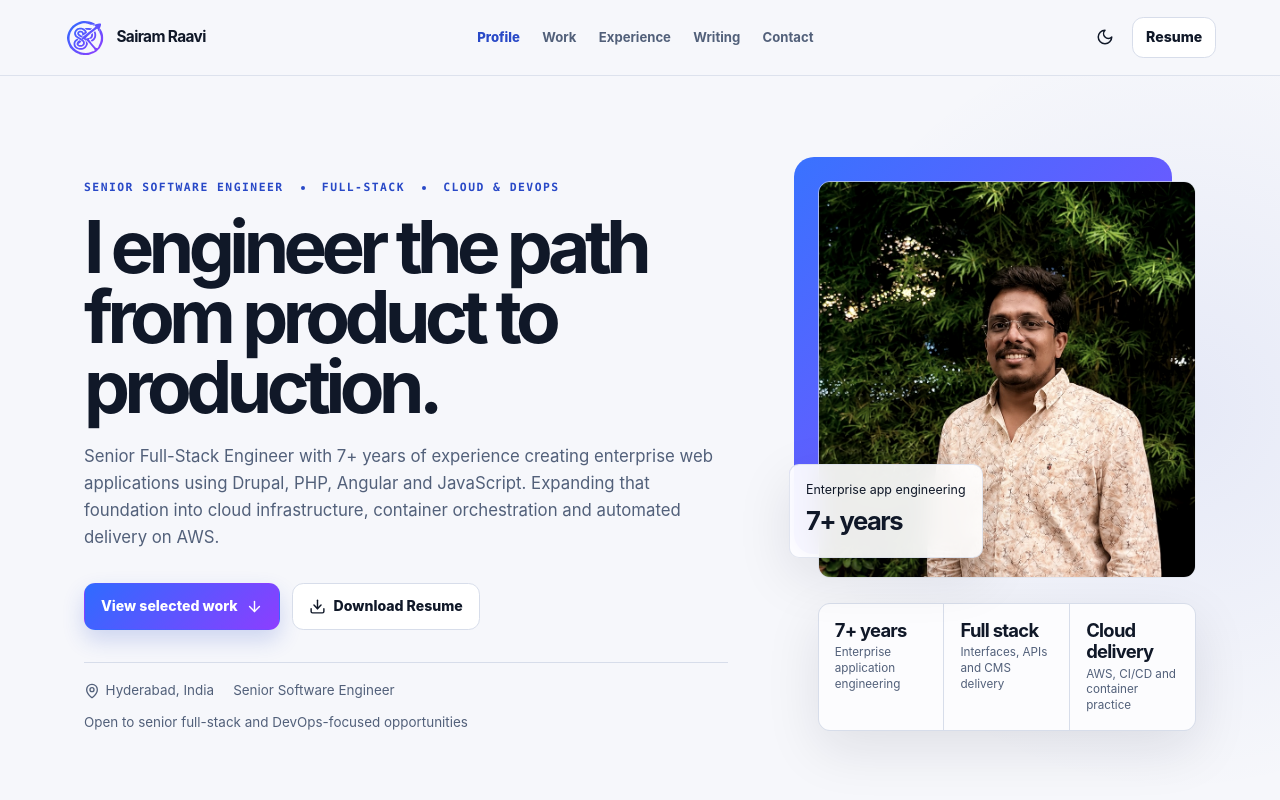
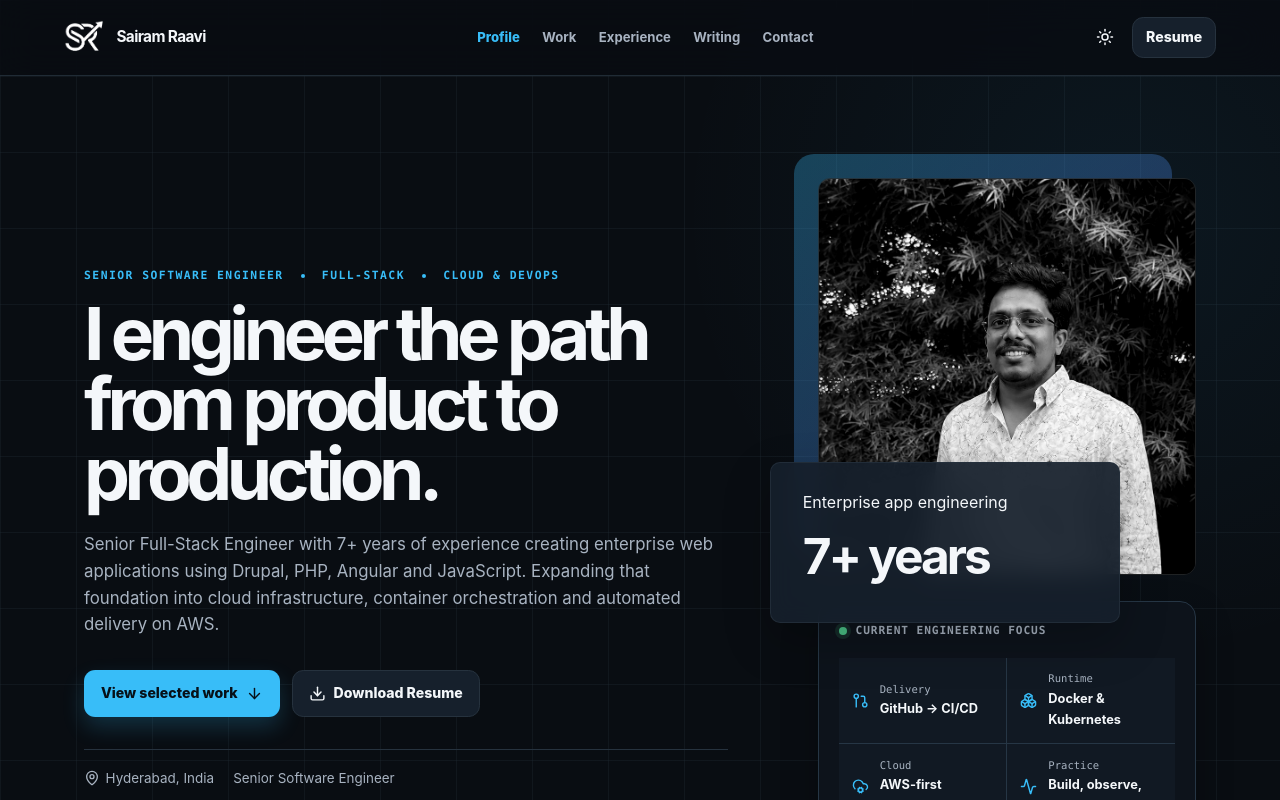
Before and after one commit to sairamraavi/sairamraavi.github.io, a Next.js app: page / in a window 1280 px wide. Shown: the top 800 px of the page. Built offline with nearby package versions, Linux system fonts and the light colour scheme.

Commit message:
feat: complete portfolio theme refresh

```diff
--- a/src/app/brand.css
+++ b/src/app/brand.css
@@ -9,6 +9,9 @@
   width: 42px;
   height: 36px;
   object-fit: contain;
+}
+[data-theme="dark"] .brand img {
+  filter: brightness(0) invert(1);
 }
 .brand-name {
   font-family: var(--font-display);
--- a/src/app/contact.css
+++ b/src/app/contact.css
@@ -38,7 +38,7 @@
 
 .contact-card {
   border: 1px solid var(--line);
-  border-radius: 0.75rem;
+  border-radius: 1rem;
   background: color-mix(in srgb, var(--panel) 92%, transparent);
   box-shadow: var(--shadow);
   padding: clamp(1.35rem, 3vw, 2.6rem);
--- a/src/app/globals.css
+++ b/src/app/globals.css
@@ -2,45 +2,46 @@
 @import url("./ui.css");
 
 :root {
-  --background: #f6f7fb;
-  --background-secondary: #eceff7;
-  --surface: #fcfcfe;
+  --background: #f4f7fa;
+  --background-secondary: #e9eff4;
+  --surface: #ffffff;
   --surface-elevated: #ffffff;
-  --surface-hover: #eceff7;
-  --border: #d7ddea;
-  --border-subtle: #d7ddea;
-  --text-primary: #101828;
-  --text-secondary: #52607a;
-  --text-muted: #52607a;
-  --brand-primary: #2949c7;
-  --brand-hover: #1e3aa8;
-  --brand-soft: #eceff7;
-  --brand-border: #d7ddea;
-  --success: #087b62;
-  --warning: #b54708;
-  --error: #b42318;
-  --info: #175cd3;
-  --focus: #2f6bff;
-  --code-bg: #0b1422;
-  --code-surface: #111f32;
-  --code-border: #263b5c;
-  --code-text: #eaf2ff;
-  --code-muted: #aebed4;
-  --bg: #f6f7fb;
-  --panel: #fcfcfe;
+  --surface-hover: #eef5f8;
+  --border: #d7e0e7;
+  --border-subtle: #e7edf1;
+  --text-primary: #16212b;
+  --text-secondary: #4c5d6d;
+  --text-muted: #718096;
+  --brand-primary: #087eaf;
+  --brand-hover: #056a94;
+  --brand-soft: #e1f5fc;
+  --brand-border: #a9dff3;
+  --success: #18794e;
+  --warning: #a96513;
+  --error: #b93838;
+  --info: #087eaf;
+  --focus: #087eaf;
+  --code-bg: #0d131b;
+  --code-surface: #111923;
+  --code-border: #263645;
+  --code-text: #f4f7fa;
+  --code-muted: #a8b3c1;
+  --footer-bg: #111923;
+  --bg: #f4f7fa;
+  --panel: #ffffff;
   --panel-raised: #ffffff;
-  --soft: #eceff7;
-  --ink: #101828;
-  --muted: #52607a;
-  --line: #d7ddea;
-  --accent: #2949c7;
-  --accent-strong: #1e3aa8;
-  --accent-start: #2f6bff;
-  --accent-end: #8c3eff;
+  --soft: #e9eff4;
+  --ink: #16212b;
+  --muted: #4c5d6d;
+  --line: #d7e0e7;
+  --accent: #087eaf;
+  --accent-strong: #056a94;
+  --accent-start: #38bdf8;
+  --accent-end: #6366f1;
   --on-accent: #ffffff;
   --gradient: linear-gradient(135deg, var(--accent-start), var(--accent-end));
-  --shadow: 0 18px 54px rgb(16 24 40 / 10%);
-  --font-display: "Geist Sans", Inter, ui-sans-serif, system-ui, sans-serif;
+  --shadow: 0 16px 42px rgb(15 31 44 / 9%);
+  --font-display: Manrope, Inter, ui-sans-serif, system-ui, sans-serif;
   --font-body:
     Inter, ui-sans-serif, system-ui, -apple-system, BlinkMacSystemFont,
     "Segoe UI", sans-serif;
@@ -50,44 +51,45 @@
 }
 
 html[data-theme="dark"] {
-  --background: #0b1020;
-  --background-secondary: #202d48;
-  --surface: #121a2d;
-  --surface-elevated: #18233b;
-  --surface-hover: #202d48;
-  --border: #2d3a55;
-  --border-subtle: #2d3a55;
-  --text-primary: #f4f7ff;
-  --text-secondary: #b5c0d8;
-  --text-muted: #b5c0d8;
-  --brand-primary: #89a8ff;
-  --brand-hover: #b7c8ff;
-  --brand-soft: #202d48;
-  --brand-border: #2d3a55;
-  --success: #3dd6b1;
-  --warning: #ffc24b;
-  --error: #ff7a7a;
-  --info: #84b7ff;
-  --focus: #b7c8ff;
-  --code-bg: #0b1422;
-  --code-surface: #111f32;
-  --code-border: #233653;
-  --code-text: #e8f1ff;
-  --code-muted: #aebed4;
-  --bg: #0b1020;
-  --panel: #121a2d;
-  --panel-raised: #18233b;
-  --soft: #202d48;
-  --ink: #f4f7ff;
-  --muted: #b5c0d8;
-  --line: #2d3a55;
-  --accent: #89a8ff;
-  --accent-strong: #b7c8ff;
-  --accent-start: #5c8cff;
-  --accent-end: #a872ff;
-  --on-accent: #0b1020;
+  --background: #090d12;
+  --background-secondary: #0d131b;
+  --surface: #111923;
+  --surface-elevated: #16202c;
+  --surface-hover: #16202c;
+  --border: #26323e;
+  --border-subtle: #1a2530;
+  --text-primary: #f4f7fa;
+  --text-secondary: #a8b3c1;
+  --text-muted: #718096;
+  --brand-primary: #38bdf8;
+  --brand-hover: #67d0fa;
+  --brand-soft: #0d2e3e;
+  --brand-border: #195875;
+  --success: #4bc488;
+  --warning: #e0a13a;
+  --error: #e36d6d;
+  --info: #67d0fa;
+  --focus: #67d0fa;
+  --code-bg: #0d131b;
+  --code-surface: #111923;
+  --code-border: #263645;
+  --code-text: #f4f7fa;
+  --code-muted: #a8b3c1;
+  --footer-bg: #0d131b;
+  --bg: #090d12;
+  --panel: #111923;
+  --panel-raised: #16202c;
+  --soft: #0d131b;
+  --ink: #f4f7fa;
+  --muted: #a8b3c1;
+  --line: #26323e;
+  --accent: #38bdf8;
+  --accent-strong: #67d0fa;
+  --accent-start: #38bdf8;
+  --accent-end: #6366f1;
+  --on-accent: #071018;
   --gradient: linear-gradient(135deg, var(--accent-start), var(--accent-end));
-  --shadow: 0 20px 54px rgb(0 0 0 / 28%);
+  --shadow: 0 18px 48px rgb(0 0 0 / 24%);
 }
 
 * {
@@ -101,11 +103,25 @@ body {
   overflow-x: hidden;
   background:
     radial-gradient(
-      circle at 92% 4%,
-      color-mix(in srgb, var(--accent) 8%, transparent),
-      transparent 24rem
+      circle at 88% 2%,
+      color-mix(in srgb, var(--accent) 6%, transparent),
+      transparent 28rem
+    ),
+    linear-gradient(
+      color-mix(in srgb, var(--line) 26%, transparent) 1px,
+      transparent 1px
+    ),
+    linear-gradient(
+      90deg,
+      color-mix(in srgb, var(--line) 26%, transparent) 1px,
+      transparent 1px
     ),
     var(--bg);
+  background-size:
+    auto,
+    76px 76px,
+    76px 76px,
+    auto;
   color: var(--ink);
   font-family: var(--font-body);
   line-height: 1.6;
@@ -219,13 +235,13 @@ textarea:focus-visible {
 }
 .button.primary {
   border-color: transparent;
-  background: var(--gradient);
+  background: var(--accent);
   color: var(--on-accent);
   box-shadow: 0 10px 22px color-mix(in srgb, var(--accent) 20%, transparent);
 }
 .button.primary:hover {
   border-color: transparent;
-  filter: saturate(1.1);
+  background: var(--accent-strong);
 }
 
 .section {
@@ -264,14 +280,14 @@ h3 {
 h1 {
   margin: 0.95rem 0 1.35rem;
   font-size: clamp(3rem, 5.7vw, 5.75rem);
-  font-weight: 750;
+  font-weight: 700;
   letter-spacing: -0.075em;
   line-height: 0.96;
 }
 h2 {
   margin: 0 0 1.25rem;
   font-size: clamp(2rem, 3.7vw, 3.5rem);
-  font-weight: 720;
+  font-weight: 680;
   letter-spacing: -0.06em;
   line-height: 1.02;
 }
@@ -330,12 +346,12 @@ h3 {
   position: relative;
   display: grid;
   align-content: center;
-  gap: 1rem;
+  gap: 3.5rem;
 }
 .portrait-wrap {
   position: relative;
   isolation: isolate;
-  max-width: 470px;
+  max-width: 560px;
   margin-left: auto;
 }
 .portrait-wrap::before {
@@ -345,7 +361,7 @@ h3 {
   border-radius: 1.25rem;
   background: var(--gradient);
   content: "";
-  opacity: 0.95;
+  opacity: 0.3;
 }
 .portrait-wrap img {
   display: block;
@@ -353,26 +369,26 @@ h3 {
   height: auto;
   border: 1px solid color-mix(in srgb, var(--line) 65%, transparent);
   border-radius: 0.75rem;
-  filter: grayscale(32%) contrast(1.04);
+  filter: grayscale(100%) contrast(1.05);
 }
 .portrait-note {
   position: absolute;
-  bottom: 1.25rem;
-  left: -1.8rem;
-  min-width: 150px;
+  bottom: -3rem;
+  left: -3rem;
+  min-width: min(350px, calc(100% - 1rem));
   border: 1px solid color-mix(in srgb, var(--line) 75%, transparent);
   border-radius: 0.625rem;
   background: color-mix(in srgb, var(--panel-raised) 92%, transparent);
   box-shadow: var(--shadow);
-  font-size: 0.78rem;
-  padding: 0.9rem 1rem;
+  font-size: 1rem;
+  padding: 1.65rem 2rem;
   backdrop-filter: blur(12px);
 }
 .portrait-note b {
   display: block;
   margin-top: 0.1rem;
   font-family: var(--font-display);
-  font-size: 1.6rem;
+  font-size: clamp(2.25rem, 4vw, 3.1rem);
   letter-spacing: -0.06em;
 }
 .proof-strip {
@@ -464,7 +480,7 @@ li {
   min-height: 228px;
   flex-direction: column;
   border: 1px solid var(--line);
-  border-radius: 0.75rem;
+  border-radius: 1rem;
   background: color-mix(in srgb, var(--panel) 90%, transparent);
   padding: 1.45rem;
   transition:
@@ -492,17 +508,47 @@ li {
   line-height: 1.55;
 }
 .featured-projects {
-  margin-top: 2rem;
+  margin-top: 2.75rem;
+}
+.supporting-projects {
+  margin-top: 4rem;
+}
+.project-group-heading {
+  display: flex;
+  align-items: baseline;
+  justify-content: space-between;
+  gap: 1.5rem;
+  margin-bottom: 1.25rem;
+  padding-bottom: 0.85rem;
+  border-bottom: 1px solid var(--border-subtle);
+}
+.project-group-heading span {
+  color: var(--ink);
+  font-family: var(--font-mono);
+  font-size: 0.74rem;
+  font-weight: 800;
+  letter-spacing: 0.08em;
+  text-transform: uppercase;
+}
+.project-group-heading p {
+  margin: 0;
+  color: var(--muted);
+  font-size: 0.82rem;
 }
 .featured {
   display: grid;
   grid-template-columns: 90px minmax(0, 1fr);
   gap: 1.5rem;
-  border-top: 1px solid var(--line);
-  padding: 2.4rem 0;
+  border: 1px solid var(--line);
+  border-radius: 1rem;
+  background: color-mix(in srgb, var(--panel) 94%, transparent);
+  padding: 2rem;
 }
 .featured:last-child {
   border-bottom: 1px solid var(--line);
+}
+.featured + .featured {
+  margin-top: 1rem;
 }
 .project-index {
   font-family: var(--font-display);
@@ -580,7 +626,7 @@ li {
 }
 .principles article {
   border: 1px solid var(--line);
-  border-radius: 0.75rem;
+  border-radius: 1rem;
   background: var(--panel);
   padding: 1.5rem;
 }
@@ -595,8 +641,10 @@ li {
 .github {
   max-width: none;
   grid-template-columns: 150px minmax(0, 1fr);
-  background: var(--gradient);
-  color: #fff;
+  border-top: 1px solid var(--line);
+  border-bottom: 1px solid var(--line);
+  background: var(--background-secondary);
+  color: var(--ink);
   padding-left: max(calc((100vw - 1240px) / 2 + 5vw), 5vw);
   padding-right: max(calc((100vw - 1240px) / 2 + 5vw), 5vw);
 }
@@ -604,13 +652,15 @@ li {
 .github p,
 .github .section-label,
 .github .text-link {
-  color: #fff;
+  color: inherit;
 }
 .github .section-label {
-  opacity: 0.8;
+  color: var(--accent);
+  opacity: 1;
 }
 .github .text-link {
-  border-bottom: 1px solid rgb(255 255 255 / 55%);
+  border-bottom: 1px solid var(--brand-border);
+  color: var(--accent);
   padding-bottom: 0.2rem;
 }
 .credential {
@@ -618,7 +668,7 @@ li {
   grid-template-columns: 1fr 1fr;
   gap: 2rem;
   border: 1px solid var(--line);
-  border-radius: 0.75rem;
+  border-radius: 1rem;
   background: var(--panel);
   padding: clamp(1.5rem, 3vw, 2.5rem);
 }
@@ -650,8 +700,8 @@ footer {
   display: grid;
   grid-template-columns: 1fr auto;
   gap: 1rem;
-  background: #080d1a;
-  color: #e3eaff;
+  background: var(--footer-bg);
+  color: var(--text-primary);
   font-size: 0.84rem;
   padding: 2rem max(5vw, 24px);
 }
@@ -667,7 +717,7 @@ footer div:nth-child(2) {
 footer p {
   grid-column: 1 / -1;
   margin: 0;
-  color: #9ba9c2;
+  color: var(--text-muted);
 }
 
 @media (max-width: 900px) {
@@ -708,7 +758,7 @@ footer p {
     min-height: auto;
   }
   .portrait-wrap {
-    max-width: 480px;
+    max-width: 560px;
     margin-left: 0;
   }
   .github {
@@ -750,14 +800,20 @@ footer p {
     gap: 1rem;
   }
   .featured {
-    padding: 2rem 0;
+    padding: 1.5rem;
   }
   .project-index {
     font-size: 0.9rem;
   }
+  .project-group-heading {
+    display: grid;
+    gap: 0.35rem;
+  }
   .portrait-note {
-    bottom: 1rem;
+    bottom: -2rem;
     left: 1rem;
+    min-width: min(300px, calc(100% - 2rem));
+    padding: 1.25rem 1.4rem;
   }
   footer {
     grid-template-columns: 1fr;
--- a/src/app/layout.tsx
+++ b/src/app/layout.tsx
@@ -4,6 +4,37 @@ import "./blog.css";
 import "./ui.css";
 import "./contact.css";
 import "./brand.css";
-export const metadata: Metadata = { metadataBase: new URL("https://sairamraavi.github.io"), title: "Sairam Raavi | Senior Full-Stack Engineer", description: "Portfolio of Sairam Raavi, a Senior Software Engineer in Hyderabad with 7+ years of experience in Drupal, PHP, Angular, JavaScript, AWS, Docker, Jenkins and Kubernetes.", alternates:{canonical:"/"}, icons:{icon:"/favicon.svg",shortcut:"/favicon.svg"}, openGraph:{type:"website",url:"/",title:"Sairam Raavi | Senior Full-Stack Engineer",images:["/images/og/sairam-portfolio-og.png"]}, twitter:{card:"summary_large_image"} };
-const themeScript = `try { const t = localStorage.getItem('theme'); document.documentElement.dataset.theme = t || (matchMedia('(prefers-color-scheme: dark)').matches ? 'dark' : 'light'); } catch {}`;
-export default function RootLayout({children}:{children:React.ReactNode}) { return <html lang="en" suppressHydrationWarning><head><script dangerouslySetInnerHTML={{__html:themeScript}} /></head><body>{children}</body></html>; }
+export const metadata: Metadata = {
+  metadataBase: new URL("https://sairamraavi.github.io"),
+  title: "Sairam Raavi | Senior Full-Stack Engineer",
+  description:
+    "Portfolio of Sairam Raavi, a Senior Software Engineer in Hyderabad with 7+ years of experience in Drupal, PHP, Angular, JavaScript, AWS, Docker, Jenkins and Kubernetes.",
+  alternates: { canonical: "/" },
+  icons: {
+    icon: [{ url: "/favicon.svg?v=sr-arrow", type: "image/svg+xml" }],
+    shortcut: ["/favicon.svg?v=sr-arrow"],
+    apple: [{ url: "/favicon.svg?v=sr-arrow", type: "image/svg+xml" }],
+  },
+  openGraph: {
+    type: "website",
+    url: "/",
+    title: "Sairam Raavi | Senior Full-Stack Engineer",
+    images: ["/images/og/sairam-portfolio-og.png"],
+  },
+  twitter: { card: "summary_large_image" },
+};
+const themeScript = `try { const t = localStorage.getItem('theme'); document.documentElement.dataset.theme = t || 'dark'; } catch { document.documentElement.dataset.theme = 'dark'; }`;
+export default function RootLayout({
+  children,
+}: {
+  children: React.ReactNode;
+}) {
+  return (
+    <html lang="en" suppressHydrationWarning>
+      <head>
+        <script dangerouslySetInnerHTML={{ __html: themeScript }} />
+      </head>
+      <body>{children}</body>
+    </html>
+  );
+}
--- a/src/app/page.tsx
+++ b/src/app/page.tsx
@@ -8,6 +8,7 @@ import {
 } from "lucide-react";
 import { ExternalLink, Nav } from "@/components/site";
 import { ContactSection } from "@/components/contact";
+import { DeveloperSignal } from "@/components/developer-signal";
 import { ProjectShowcase } from "@/components/projects";
 import { experience } from "@/data/experience";
 import { profile } from "@/data/profile";
@@ -109,24 +110,11 @@ export default function Home() {
                 <b>7+ years</b>
               </div>
             </div>
-            <div className="proof-strip" aria-label="Professional highlights">
-              <div>
-                <strong>7+ years</strong>
-                <span>Enterprise application engineering</span>
-              </div>
-              <div>
-                <strong>Full stack</strong>
-                <span>Interfaces, APIs and CMS delivery</span>
-              </div>
-              <div>
-                <strong>Cloud delivery</strong>
-                <span>AWS, CI/CD and container practice</span>
-              </div>
-            </div>
+            <DeveloperSignal />
           </div>
         </section>
         <section id="about" className="section summary">
-          <div className="section-label">01 / Foundation</div>
+          <div className="section-label">Foundation</div>
           <div>
             <h2>Engineering across applications, platforms and delivery.</h2>
             <p>
@@ -151,7 +139,7 @@ export default function Home() {
           </div>
         </section>
         <section id="experience" className="section">
-          <div className="section-label">02 / Experience</div>
+          <div className="section-label">Experience</div>
           <div className="timeline">
             {experience.map((item) => (
               <article className="timeline-item" key={item.role}>
@@ -172,7 +160,7 @@ export default function Home() {
           </div>
         </section>
         <section id="expertise" className="section">
-          <div className="section-label">03 / Expertise</div>
+          <div className="section-label">Expertise</div>
           <div>
             <h2>Capabilities grounded in delivery.</h2>
             <div className="skill-grid">
@@ -187,7 +175,7 @@ export default function Home() {
           </div>
         </section>
         <section id="projects" className="section">
-          <div className="section-label">04 / Selected work</div>
+          <div className="section-label">Selected work</div>
           <div>
             <h2>Selected systems, built to deliver.</h2>
             <p className="section-intro">
@@ -198,7 +186,7 @@ export default function Home() {
           </div>
         </section>
         <section id="learning" className="section learning">
-          <div className="section-label">05 / Learning journey</div>
+          <div className="section-label">Learning journey</div>
           <div>
             <h2>Continuous learning, applied through real systems.</h2>
             <p>
@@ -221,7 +209,7 @@ export default function Home() {
           </div>
         </section>
         <section className="section approach">
-          <div className="section-label">06 / Approach</div>
+          <div className="section-label">Approach</div>
           <div>
             <h2>How I approach engineering work.</h2>
             <div className="principles">
@@ -236,7 +224,7 @@ export default function Home() {
           </div>
         </section>
         <section id="blog" className="section blog-preview">
-          <div className="section-label">07 / Writing</div>
+          <div className="section-label">Writing</div>
           <div>
             <h2>Notes from the learning path.</h2>
             <p className="section-intro">
@@ -321,7 +309,7 @@ export default function Home() {
           </div>
         </section>
         <section className="section github">
-          <div className="section-label">08 / Open source</div>
+          <div className="section-label">Open source</div>
           <div>
             <h2>Build notes live on GitHub.</h2>
             <p>
@@ -334,7 +322,7 @@ export default function Home() {
           </div>
         </section>
         <section className="section education">
-          <div className="section-label">09 / Education & credentials</div>
+          <div className="section-label">Education & credentials</div>
           <div className="credential">
             <div>
               <p className="eyebrow">Education</p>
--- a/src/app/ui.css
+++ b/src/app/ui.css
@@ -7,7 +7,7 @@
 .filter-row button {
   background: transparent;
   border: 1px solid var(--line);
-  border-radius: 0.375rem;
+  border-radius: 0.625rem;
   color: var(--muted);
   cursor: pointer;
   font-family: var(--font-mono);
@@ -19,7 +19,7 @@
 .filter-row button.selected {
   background: var(--accent);
   border-color: var(--accent);
-  color: #fff;
+  color: var(--on-accent);
 }
 .architecture {
   display: flex;
@@ -28,7 +28,9 @@
   flex-wrap: wrap;
   padding: 1rem;
   margin: 1.25rem 0 0.5rem;
-  background: var(--soft);
+  border: 1px solid var(--border-subtle);
+  border-radius: 0.75rem;
+  background: var(--background-secondary);
   font-family: var(--font-mono);
   font-size: 0.7rem;
   font-weight: 800;
@@ -102,18 +104,21 @@
   align-content: center;
 }
 .developer-signal {
-  background: #0d1726;
-  border: 1px solid #233653;
-  border-radius: 0.75rem;
-  color: #e8f1ff;
+  width: 100%;
+  max-width: 560px;
+  margin-left: auto;
+  background: var(--code-bg);
+  border: 1px solid var(--code-border);
+  border-radius: 1rem;
+  color: var(--code-text);
   padding: 1.25rem;
-  box-shadow: 0 18px 40px color-mix(in srgb, #060b14 35%, transparent);
+  box-shadow: 0 16px 36px color-mix(in srgb, #000 26%, transparent);
 }
 .developer-signal-heading {
   display: flex;
   align-items: center;
   gap: 0.55rem;
-  color: #b8c8df;
+  color: var(--code-muted);
   font-family: var(--font-mono);
   font-size: 0.7rem;
   letter-spacing: 0.08em;
@@ -124,15 +129,15 @@
   width: 8px;
   height: 8px;
   border-radius: 50%;
-  background: #43d39e;
-  box-shadow: 0 0 0 4px rgba(67, 211, 158, 0.13);
+  background: var(--success);
+  box-shadow: 0 0 0 4px color-mix(in srgb, var(--success) 14%, transparent);
 }
 .developer-signal-list {
   display: grid;
   grid-template-columns: 1fr 1fr;
   gap: 1px;
   margin: 1.1rem 0;
-  background: #233653;
+  background: var(--code-border);
 }
 .developer-signal-item {
   display: flex;
@@ -140,15 +145,15 @@
   align-items: center;
   min-height: 70px;
   padding: 0.8rem;
-  background: #111f32;
+  background: var(--code-surface);
 }
 .developer-signal-item svg {
-  color: #72a8ff;
+  color: var(--accent);
   flex: none;
 }
 .developer-signal-item small {
   display: block;
-  color: #8da0bc;
+  color: var(--code-muted);
   font-family: var(--font-mono);
   font-size: 0.66rem;
 }
@@ -159,7 +164,7 @@
 }
 .developer-signal > p {
   margin: 0;
-  color: #aebed4;
+  color: var(--code-muted);
   font-size: 0.83rem;
   line-height: 1.5;
 }
@@ -170,6 +175,9 @@
   .hero-visual {
     max-width: 540px;
   }
+  .developer-signal {
+    margin-left: 0;
+  }
 }
 @media (max-width: 420px) {
   .developer-signal-list {
--- a/src/components/site.tsx
+++ b/src/components/site.tsx
@@ -31,9 +31,7 @@ export function Nav() {
 
   useEffect(() => {
     const saved = localStorage.getItem("theme");
-    const isDark = saved
-      ? saved === "dark"
-      : window.matchMedia("(prefers-color-scheme: dark)").matches;
+    const isDark = saved ? saved === "dark" : true;
     setDark(isDark);
     document.documentElement.dataset.theme = isDark ? "dark" : "light";
 
```
Also changed, not shown: src/app/blog.css (+5 -5 lines), src/components/contact.tsx (+114 -4 lines), src/components/projects.tsx (+16 -0 lines), public/brand/sr-logo.svg, public/favicon.svg.
